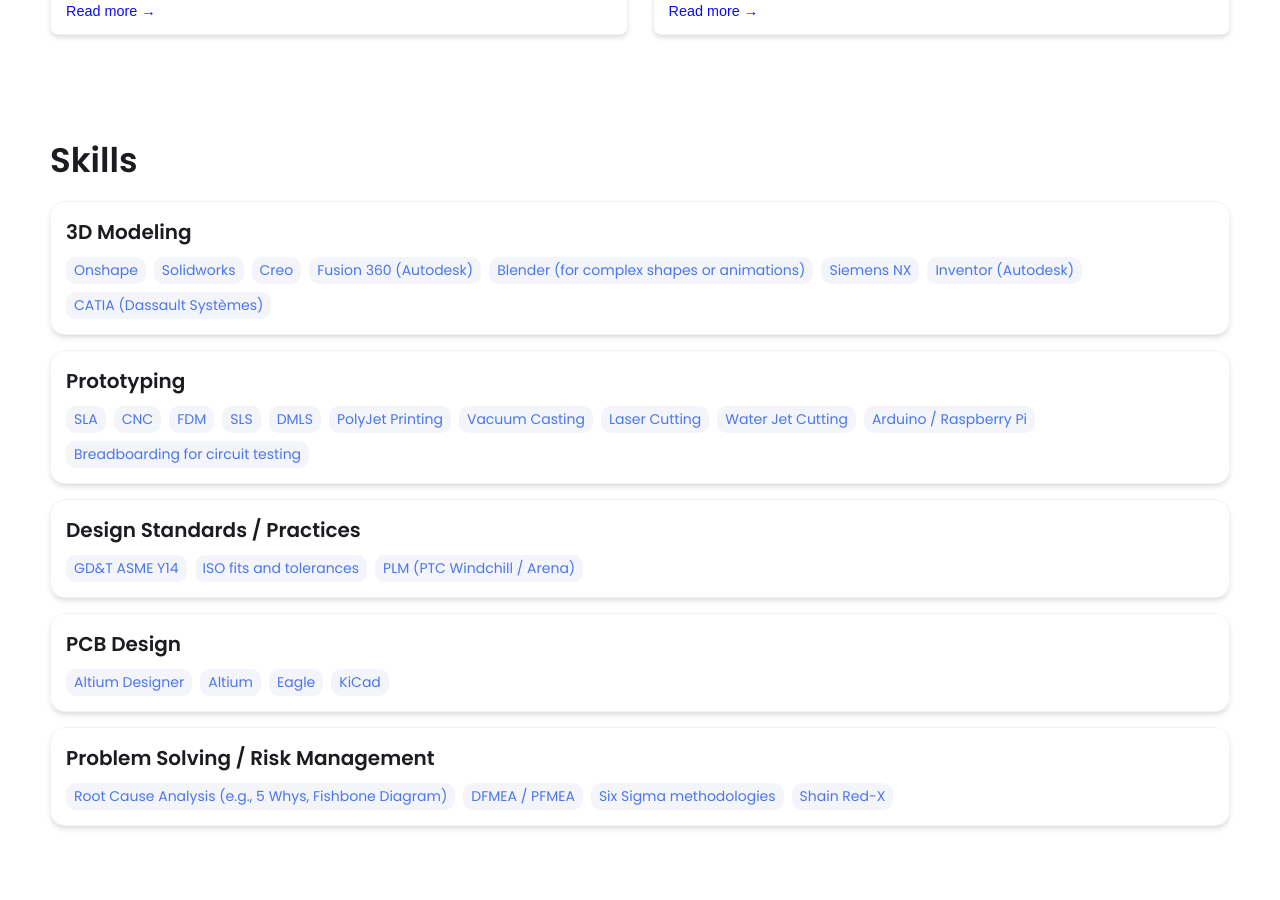
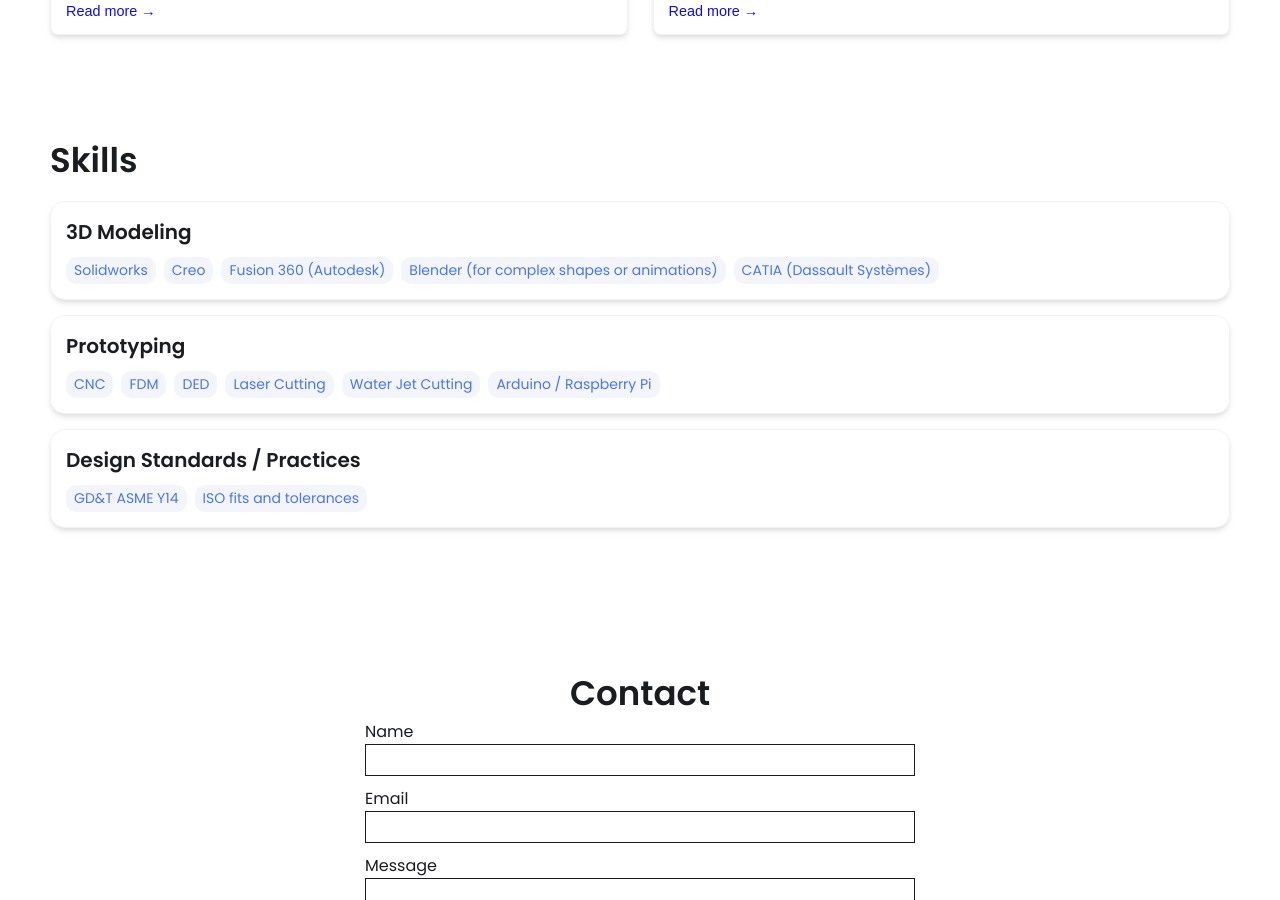
Before and after one commit to JoyChaudhary26/JoyChaudhary26.github.io, a Jekyll site: the page built from index.html, in a window 1280 px wide and 900 px high, scrolled down 1877 px. Built offline with Jekyll 4.4.1, drawn with Linux system fonts in a browser that asks for light colours.

Commit message:
Update _config.yml

```diff
--- a/_config.yml
+++ b/_config.yml
@@ -45,44 +45,28 @@ external-links:    # input only your own url slug. The icons with missing entrie
 skills:
   - category: 3D Modeling
     tools:
-    - Onshape
     - Solidworks
     - Creo
     - Fusion 360 (Autodesk)
     - Blender (for complex shapes or animations)
-    - Siemens NX
-    - Inventor (Autodesk)
     - CATIA (Dassault Systèmes)
   - category: Prototyping
     tools:
-    - SLA
+
     - CNC
     - FDM
-    - SLS
-    - DMLS
-    - PolyJet Printing
-    - Vacuum Casting
+
+    - DED
+
     - Laser Cutting
     - Water Jet Cutting
     - Arduino / Raspberry Pi
-    - Breadboarding for circuit testing
+
   - category: Design Standards / Practices
     tools:
     - GD&T ASME Y14
     - ISO fits and tolerances
-    - PLM (PTC Windchill / Arena)
-  - category: PCB Design
-    tools:
-    - Altium Designer
-    - Altium
-    - Eagle
-    - KiCad
-  - category: Problem Solving / Risk Management
-    tools:
-    - Root Cause Analysis (e.g., 5 Whys, Fishbone Diagram)
-    - DFMEA / PFMEA
-    - Six Sigma methodologies
-    - Shain Red-X
+
 
 
 # Contact Form Setup. Setup an account and copy over the key. When someone fills out the form, it will be received in your email.
```
